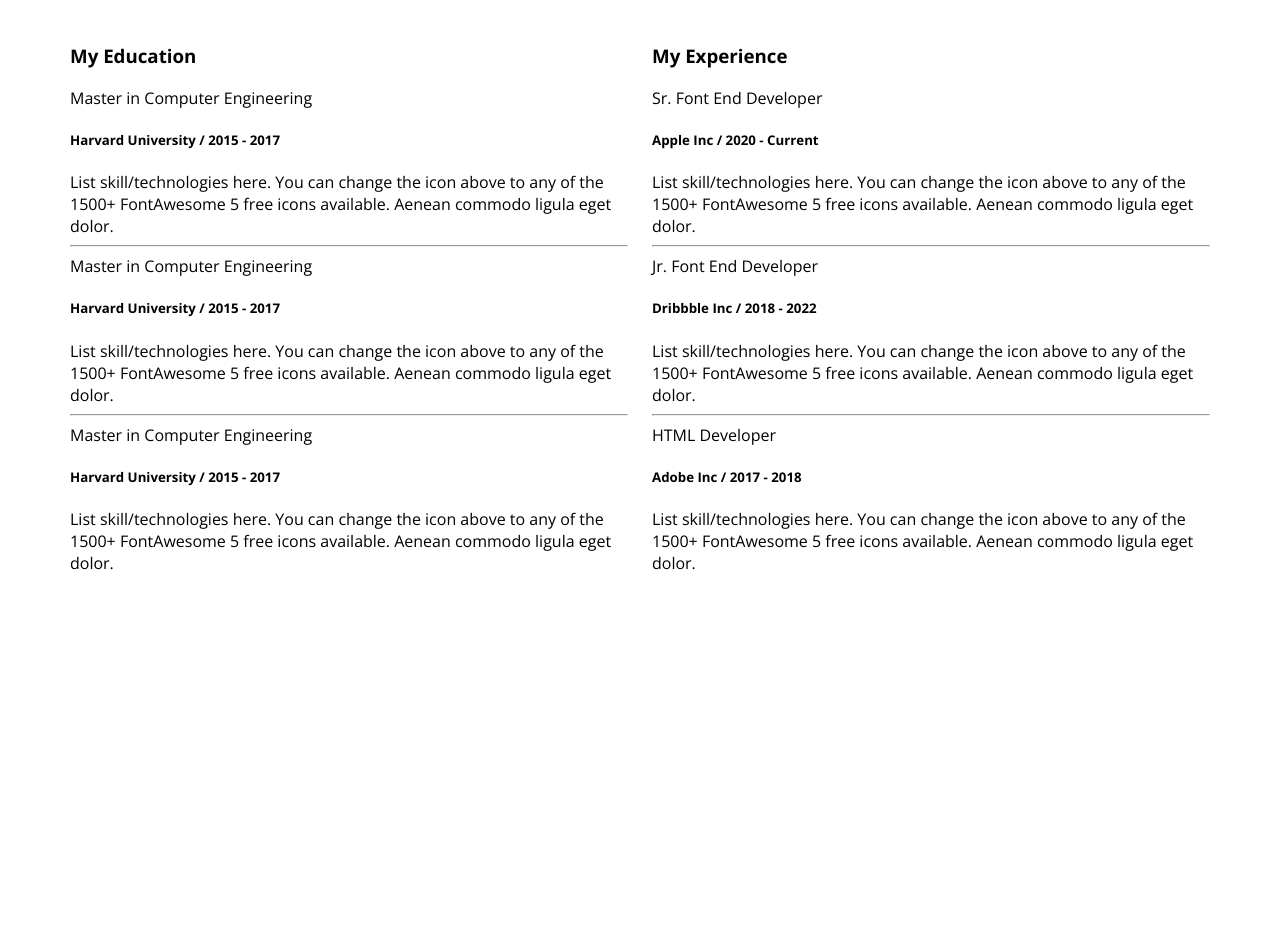
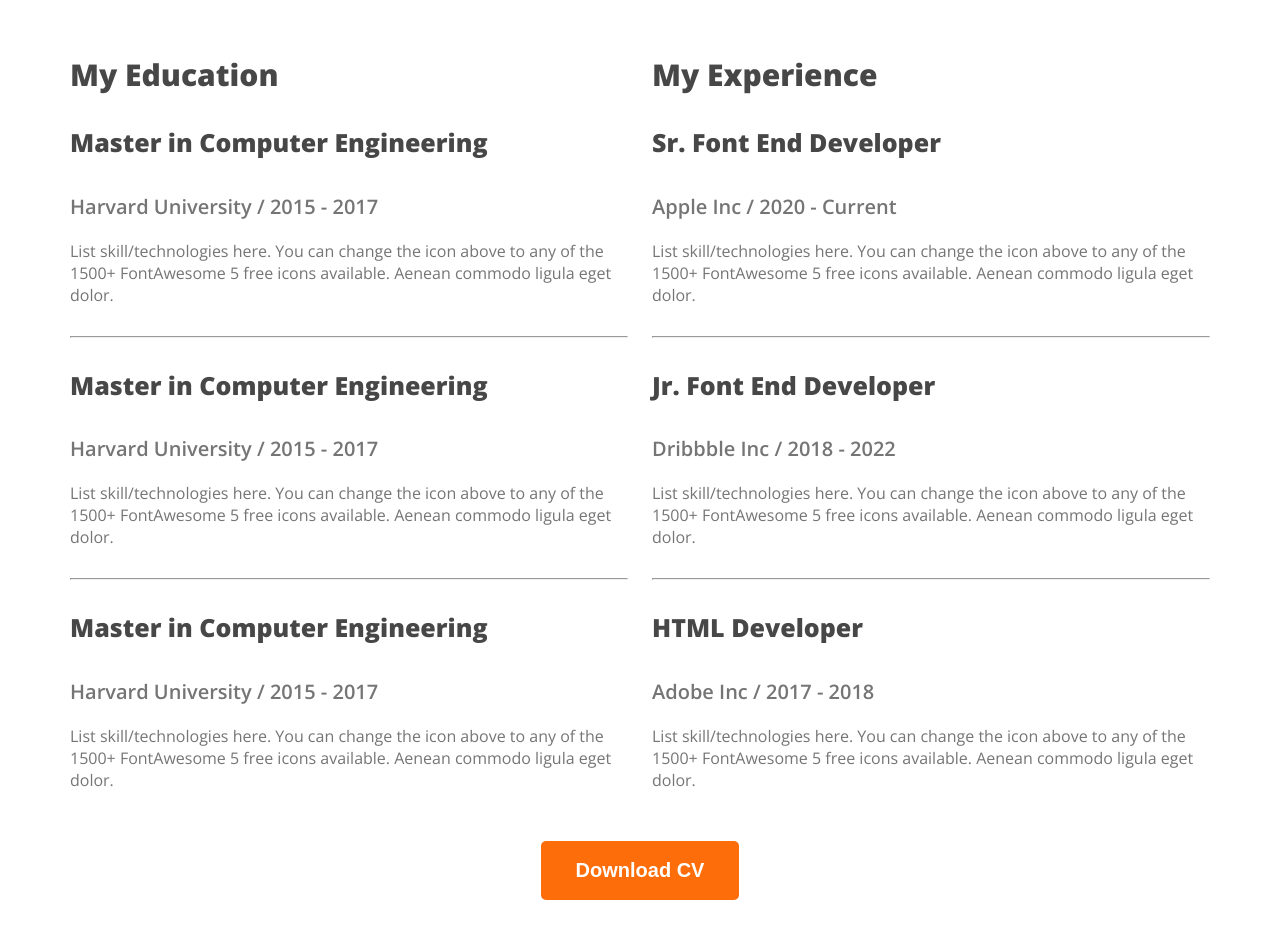
Before and after one commit to NayemAhammedSajib/my-portfolio, a plain HTML site: page index.html in a window 1280 px wide. Shown: the part 2480-3418 px from the top of the page. Before the commit the page ends 3184 px from the top, so only its background shows below. Drawn offline with nearby package versions, Linux system fonts and the light colour scheme.

Commit message:
resume section done

```diff
--- a/index.html
+++ b/index.html
@@ -82,54 +82,57 @@
             </div>
         </section>
         <section class="resume">
-            <h3 class="section-title">A summary of My Resume</h3>
+            <h3 class="section-title text-center">A summary of My Resume</h3>
             <div class="resume-container">
                 <div class="resume-column">
-                    <h3 class="resume-column-title">My Education</h3>
+                    <h3 class="resume-column-title dark-2">My Education</h3>
                     <div class="experience">
-                        <div class="experience-title">Master in Computer Engineering</div>
+                        <div class="experience-title dark-2">Master in Computer Engineering</div>
                         <h5 class="experience-sub-title">Harvard University / 2015 - 2017</h5>
                         <div class="experience-description">List skill/technologies here. You can change the icon above
                             to any of the 1500+ FontAwesome 5 free icons available. Aenean commodo ligula eget dolor.</div>
                     </div>
                     <hr>
                     <div class="experience">
-                        <div class="experience-title">Master in Computer Engineering</div>
+                        <div class="experience-title dark-2">Master in Computer Engineering</div>
                         <h5 class="experience-sub-title">Harvard University / 2015 - 2017</h5>
                         <div class="experience-description">List skill/technologies here. You can change the icon above
                             to any of the 1500+ FontAwesome 5 free icons available. Aenean commodo ligula eget dolor.</div>
                     </div>
                     <hr>
                     <div class="experience">
-                        <div class="experience-title">Master in Computer Engineering</div>
+                        <div class="experience-title dark-2">Master in Computer Engineering</div>
                         <h5 class="experience-sub-title">Harvard University / 2015 - 2017</h5>
                         <div class="experience-description">List skill/technologies here. You can change the icon above
                             to any of the 1500+ FontAwesome 5 free icons available. Aenean commodo ligula eget dolor.</div>
                     </div>
                 </div>
                 <div class="resume-column">
-                    <h3 class="resume-column-title">My Experience</h3>
+                    <h3 class="resume-column-title dark-2">My Experience</h3>
                     <div class="experience">
-                        <div class="experience-title">Sr. Font End Developer</div>
+                        <div class="experience-title dark-2">Sr. Font End Developer</div>
                         <h5 class="experience-sub-title">Apple Inc / 2020 - Current</h5>
                         <div class="experience-description">List skill/technologies here. You can change the icon above
                             to any of the 1500+ FontAwesome 5 free icons available. Aenean commodo ligula eget dolor.</div>
                     </div>
                     <hr>
                     <div class="experience">
-                        <div class="experience-title">Jr. Font End Developer</div>
+                        <div class="experience-title dark-2">Jr. Font End Developer</div>
                         <h5 class="experience-sub-title">Dribbble Inc / 2018 - 2022</h5>
                         <div class="experience-description">List skill/technologies here. You can change the icon above
                             to any of the 1500+ FontAwesome 5 free icons available. Aenean commodo ligula eget dolor.</div>
                     </div>
                     <hr>
                     <div class="experience">
-                        <div class="experience-title">HTML Developer</div>
+                        <div class="experience-title dark-2">HTML Developer</div>
                         <h5 class="experience-sub-title">Adobe Inc / 2017 - 2018</h5>
                         <div class="experience-description">List skill/technologies here. You can change the icon above
                             to any of the 1500+ FontAwesome 5 free icons available. Aenean commodo ligula eget dolor.</div>
                     </div>
                 </div>
+            </div>
+            <div class="text-center resume-download-cv">
+                <button class="btn-primary">Download CV</button>
             </div>
         </section>
     </main>
--- a/styles/style.css
+++ b/styles/style.css
@@ -152,3 +152,28 @@ main section{
     display: flex;
     gap: 24px;
 }
+
+.resume-column-title{
+    font-size: 30px;
+    font-weight: 800;
+}
+.experience-title{
+    font-size: 25px;
+    font-weight: 800;
+}
+.experience-sub-title{
+    font-size: 20px;
+    font-weight: 600;
+    margin-bottom: 20px;
+}
+.experience-description, .experience-sub-title{
+    color: #757575;
+}
+
+.resume hr{
+    margin: 30px 0px;
+}
+
+.resume-download-cv{
+    margin-top: 50px;
+}
```
